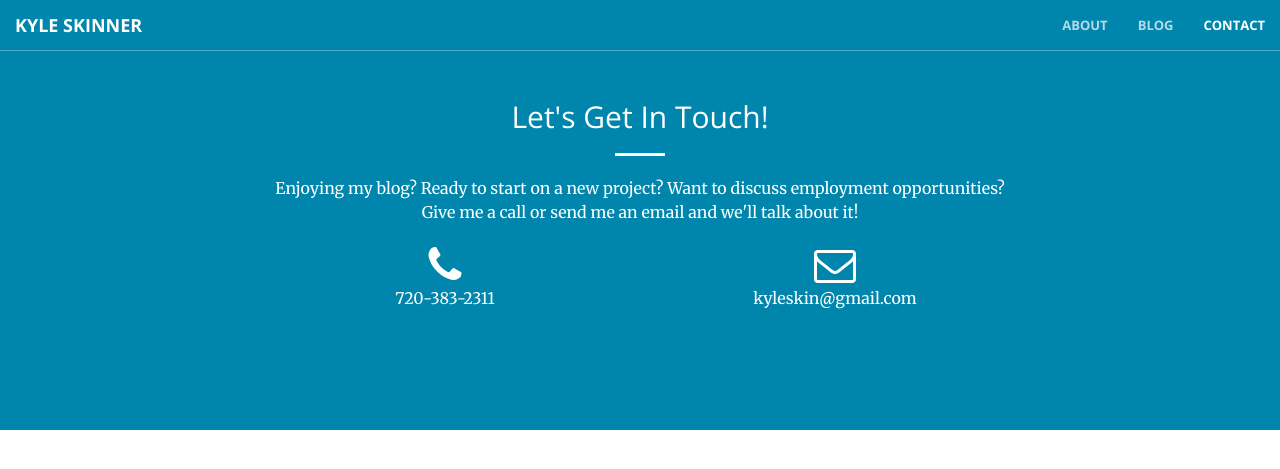
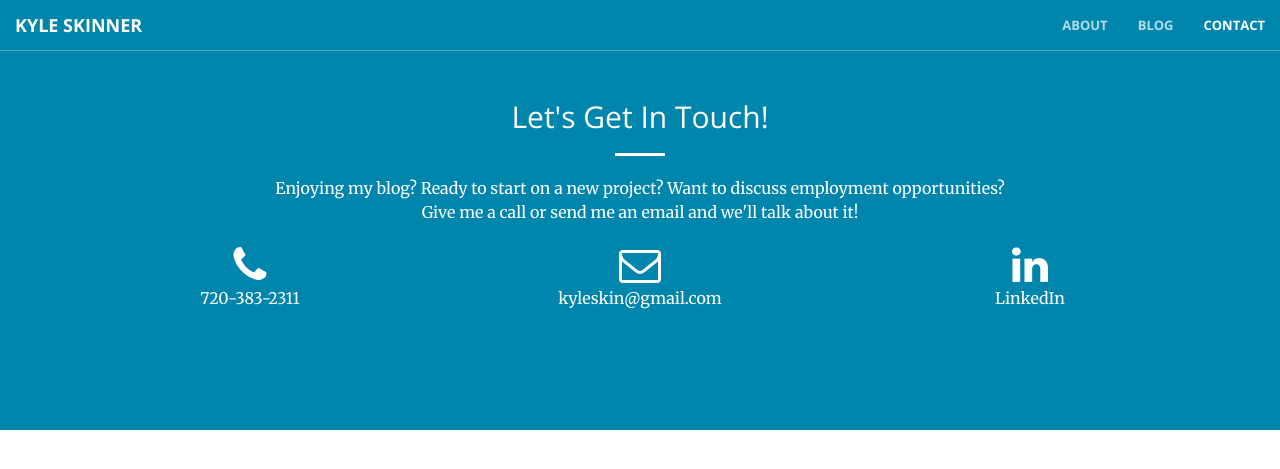
Before and after one commit to kyleskin/kyleskin.github.io, a Jekyll site: the page built from contact.html, in a window 1280 px wide. Shown: the top 469 px of the page. Built offline with Jekyll 4.4.1, drawn with Linux system fonts in a browser that asks for light colours.

Commit message:
Added linkedin link

```diff
--- a/contact.html
+++ b/contact.html
@@ -11,7 +11,7 @@ title: Contact
         <hr class="light">
         <p>Enjoying my blog?  Ready to start on a new project?  Want to discuss employment opportunities? Give me a call or send me an email and we'll talk about it!</p>
       </div>
-      <div class="col-lg-4 col-lg-offset-2 text-center">
+      <div class="col-lg-4 text-center">
         <i class="fa fa-phone fa-3x wow bounceIn"></i>
         <p>720-383-2311</p>
       </div>
@@ -19,6 +19,10 @@ title: Contact
         <i class="fa fa-envelope-o fa-3x wow bounceIn" data-wow-delay=".1s"></i>
         <p><a href="mailto:kyleskin@gmail.com">kyleskin@gmail.com</a></p>
       </div>
+      <div class="col-lg-4 text-center">
+        <i class="fa fa-linkedin fa-3x wow bounceIn" data-wow-delay=".2s"></i>
+        <p><a href="http://www.linkedin.com/in/kyleskinner1">LinkedIn</a></p>
+      </div>
     </div>
   </div>
 </section>
```
